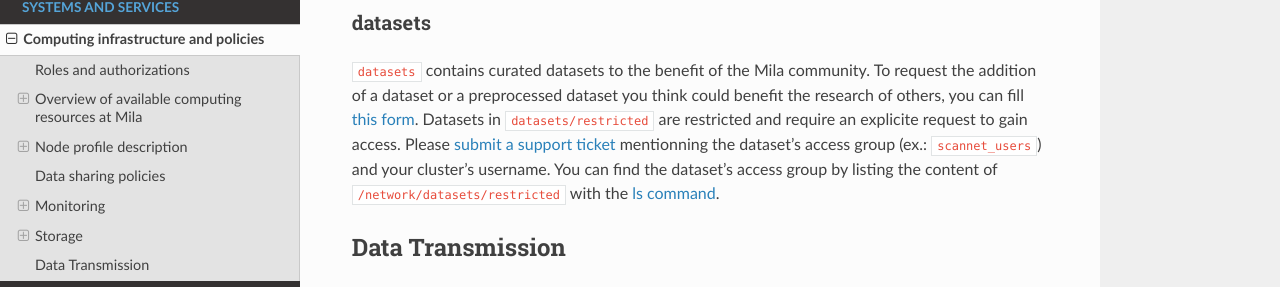
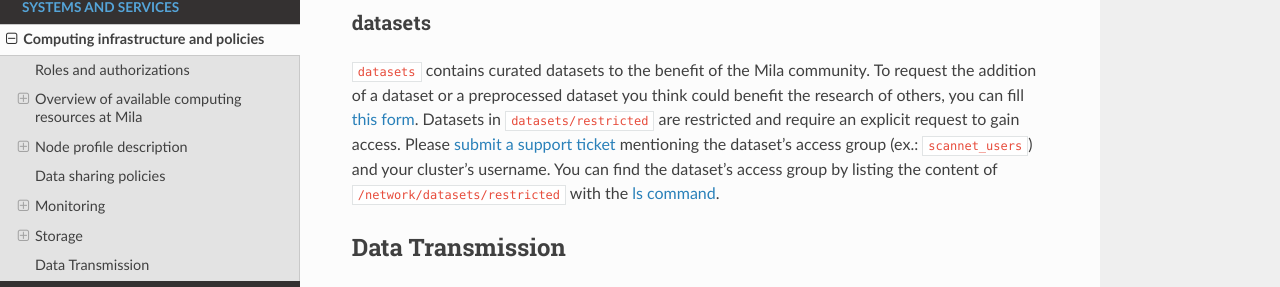
Before and after one commit to mila-iqia/mila-docs, a Sphinx documentation site: the page built from docs/Information.rst, in a window 1280 px wide and 900 px high, scrolled down 8675 px. Shown: the part 303-590 px from the top of the window. Built offline with Sphinx 7.4.7 and the Read the Docs theme 2.0.0, drawn with Linux system fonts in a browser that asks for light colours.

Commit message:
Update docs/Information_storage.rst
Co-authored-by: Bruno Travouillon <bruno.travouillon@mila.quebec>

```diff
--- a/docs/Information_storage.rst
+++ b/docs/Information_storage.rst
@@ -82,8 +82,8 @@
 To request the addition of a dataset or a preprocessed dataset you think could
 benefit the research of others, you can fill `this form
 <https://forms.gle/vDVwD2rZBmYHENgZA>`_. Datasets in ``datasets/restricted``
-are restricted and require an explicite request to gain access. Please `submit
-a support ticket <https://milaquebec.freshdesk.com/a/tickets/new>`_ mentionning
+are restricted and require an explicit request to gain access. Please `submit
+a support ticket <https://milaquebec.freshdesk.com/a/tickets/new>`_ mentioning
 the dataset's access group (ex.: ``scannet_users``) and your cluster's
 username. You can find the dataset's access group by listing the content of
 ``/network/datasets/restricted`` with the `ls command
```
